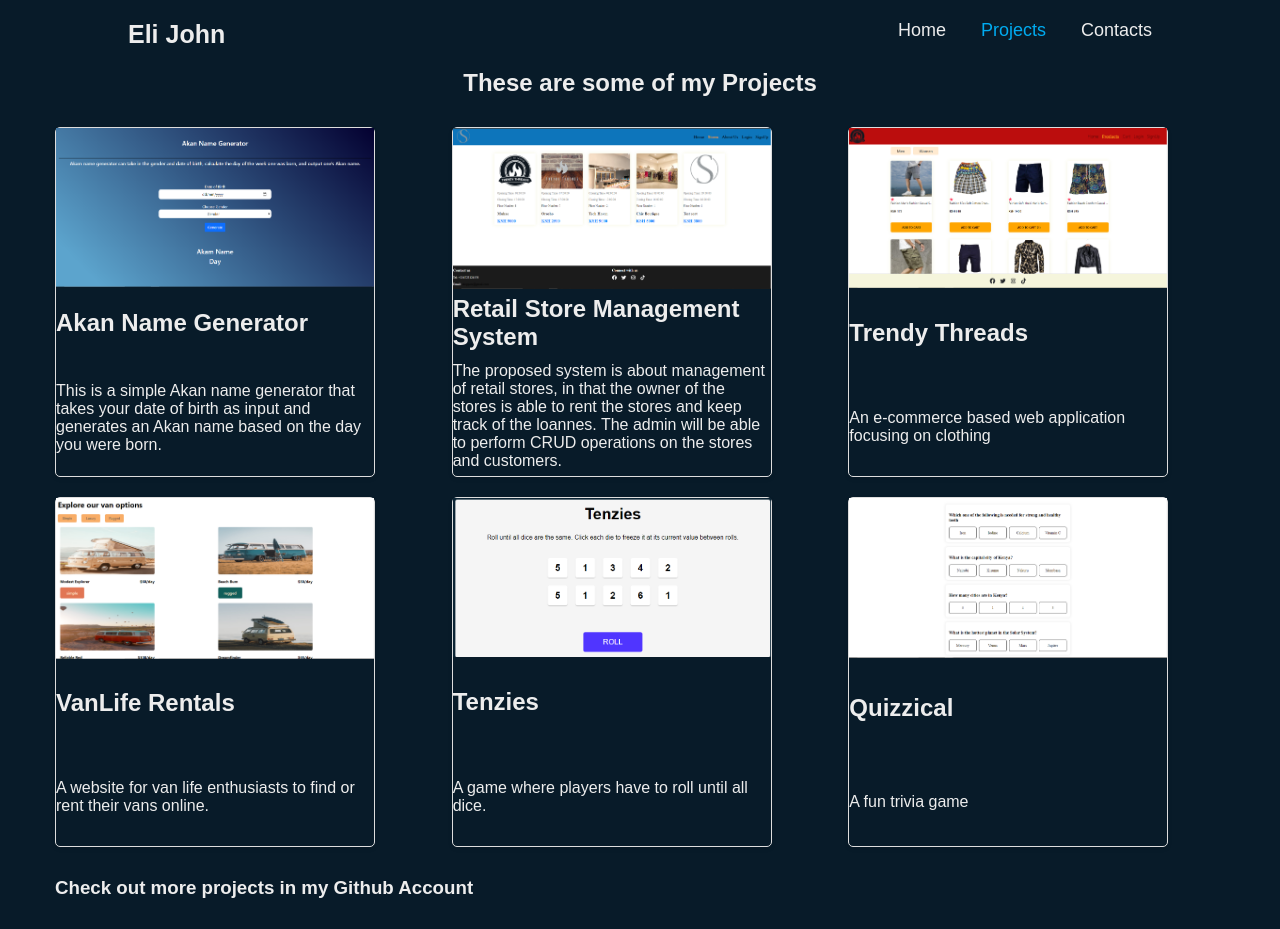
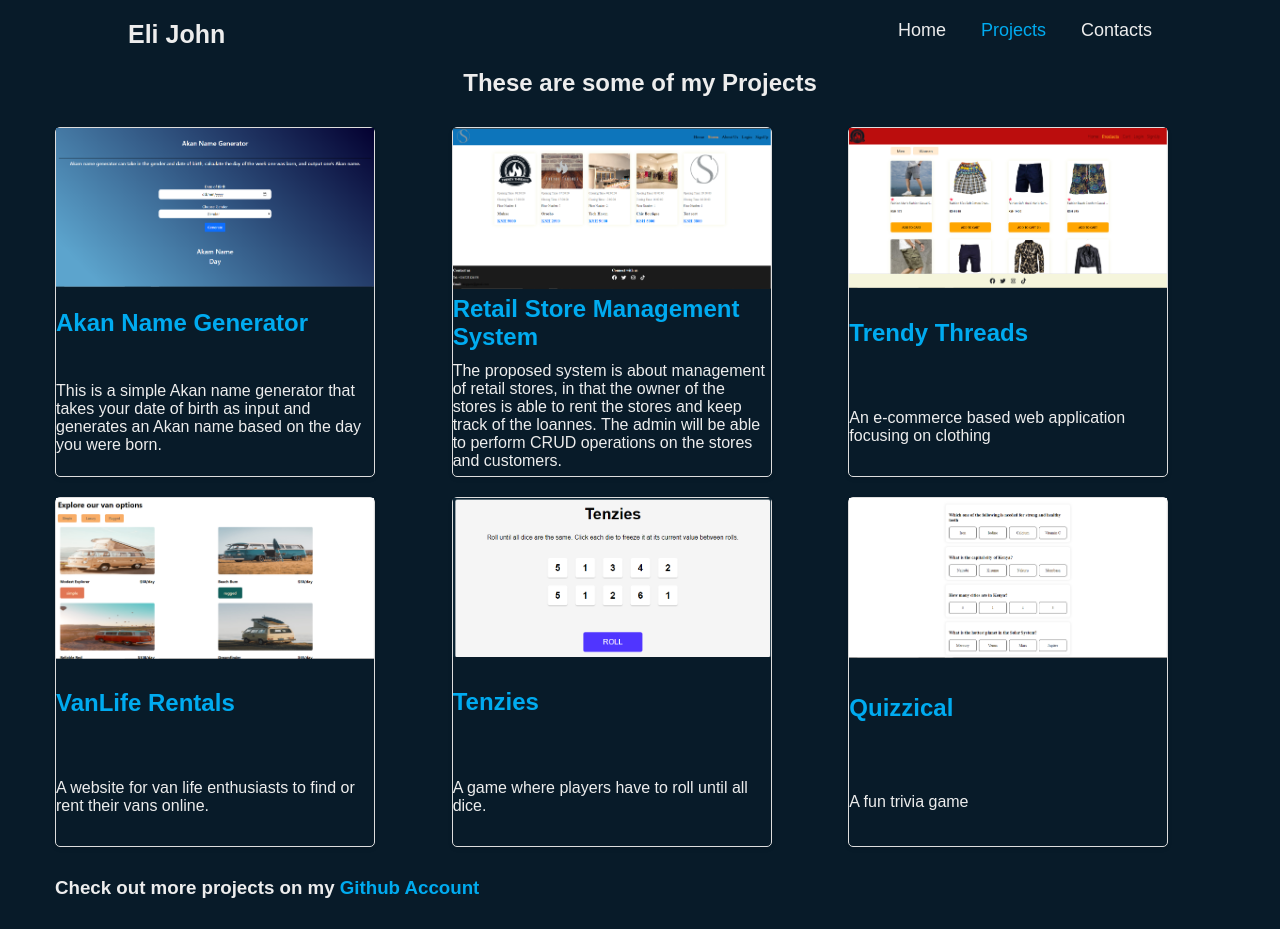
Before and after one commit to ManNjoro/myportfolio, a React (Vite) app: page /projects in a window 1280 px wide. Built offline with nearby package versions, Linux system fonts and the light colour scheme.

Commit message:
Update the link to the GitHub profile and add a class name to the link.

```diff
--- a/src/App.jsx
+++ b/src/App.jsx
@@ -36,7 +36,7 @@ const router = createBrowserRouter(
               <h2 className="project-tile">These are some of my Projects</h2>
               <div className="cards">{elements}</div>
               <p className="more-info">
-                <h3>Check out more projects in my <Link to='https://github.com/ManNjoro?tab=repositories'>Github</Link> Account</h3>
+                <h3>Check out more projects on my <Link className="card-title" to='https://github.com/ManNjoro?tab=repositories'>Github Account</Link></h3>
               </p>
             </div>
           </section>
--- a/src/index.css
+++ b/src/index.css
@@ -301,6 +301,10 @@ body {
   height: auto;
 }
 
+.card-title {
+  color: #00abf0;
+}
+
 .text {
   overflow: "hidden";
   text-overflow: "ellipsis";
```
